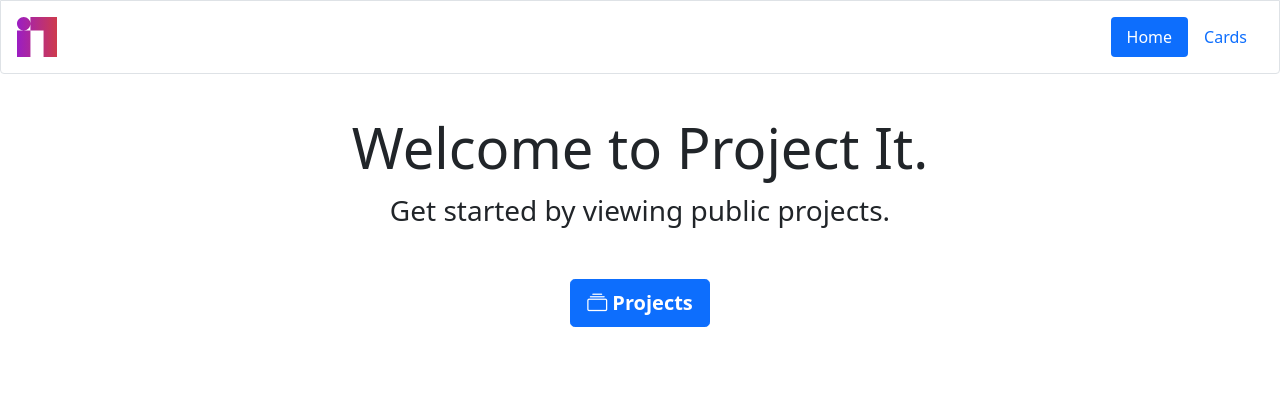
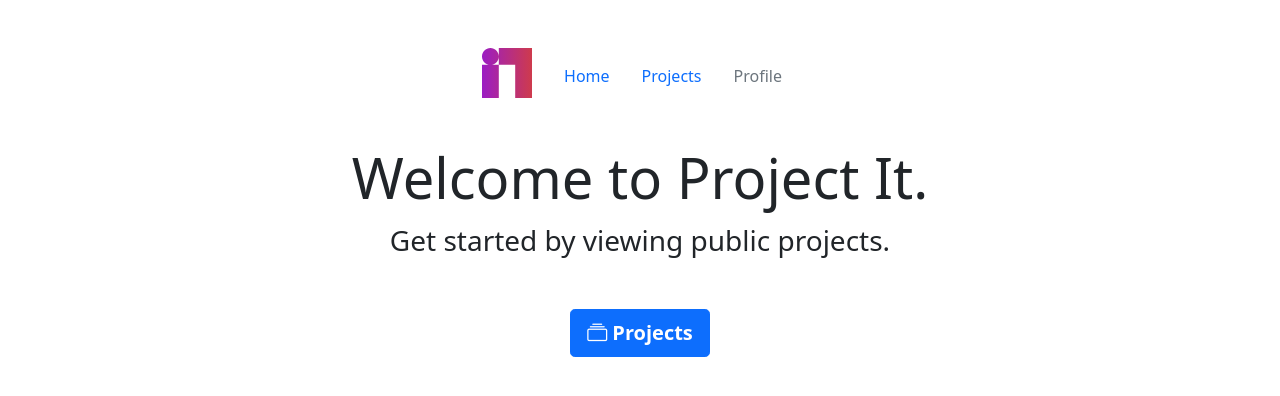
Before and after one commit to nexusboyko/project-it, a Next.js app in the folder client/: page / in a window 1280 px wide. Shown: the top 396 px of the page. Built offline with nearby package versions, Linux system fonts and the light colour scheme.

Commit message:
Re-design header component

```diff
--- a/client/components/Header.js
+++ b/client/components/Header.js
@@ -1,57 +1,47 @@
 import React from 'react';
 import Image from 'next/image';
 import Link from 'next/link';
+import { useRouter } from 'next/router';
 
 class Header extends React.Component {
   render() {
     return (
       <>
-        <div
-          className="d-flex justify-content-between align-items-center border rounded-bottom mx-auto p-3"
-          style={{ maxWidth: '90rem' }}
-        >
+        <div className='d-flex justify-content-center align-items-center mt-5'>
+          <div className='me-3'>
+            <Link href={'/'} className='m-0 p-0'>
               <Image
-            src="/project-it-image-logo.svg"
-            alt="Image Logo"
-            width={40}
-            height={40}
-            className="p-0 m-0"
+                src='/project-it-image-logo.svg'
+                alt='Image Logo'
+                width={50}
+                height={50}
+                className='m-0 p-0'
+                type='button'
               />
+            </Link>
+          </div>
 
-          <ul className="nav nav-pills" id="pills-tab" role="tablist">
-            <li className="nav-item" role="presentation">
-              <Link href="/">
-                <button
-                  className="nav-link active"
-                  id="pills-home-tab"
-                  data-bs-toggle="pill"
-                  data-bs-target="#pills-home"
-                  type="button"
-                  role="tab"
-                  aria-controls="pills-home"
-                  aria-selected="true"
-                >
+          <div className='d-flex align-items-center justify-content-center'>
+            <ul className='nav nav-pills'>
+              <li className='nav-item'>
+                <Link href={'/'}>
+                  <a className='nav-link' href='#'>
                     Home
-                </button>
+                  </a>
                 </Link>
               </li>
-            <li className="nav-item" role="presentation">
-              <Link href="/cards">
-                <button
-                  className="nav-link"
-                  id="pills-contact-tab"
-                  data-bs-toggle="pill"
-                  data-bs-target="#pills-contact"
-                  type="button"
-                  role="tab"
-                  aria-controls="pills-contact"
-                  aria-selected="false"
-                >
-                  Cards
-                </button>
+              <li className='nav-item'>
+                <Link href={'/cards'}>
+                  <a className='nav-link' href='#'>Projects</a>
+                </Link>
+              </li>
+              <li className='nav-item'>
+                <Link href={'#'}>
+                  <a className='nav-link disabled' href='#'>Profile</a>
                 </Link>
               </li>
             </ul>
+          </div>
         </div>
       </>
     );
```
Lines whose indentation alone changed are shown as unchanged.
